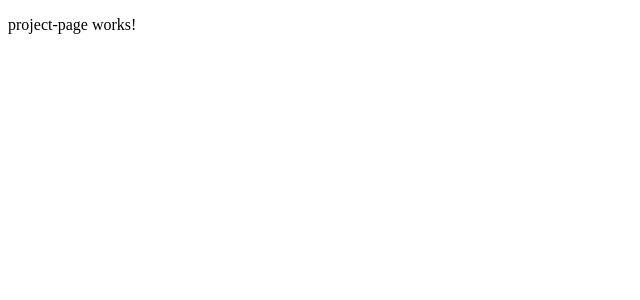
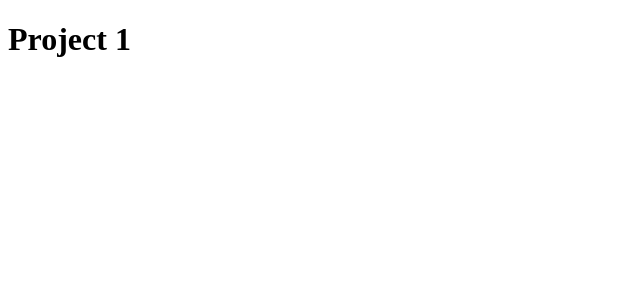
Before and after one commit to fswadling/ModelAngularApp, an Angular app in the folder model-angular-app/: page /project/0 in a window 1280 px wide. Shown: the top 300 px of the page, without its empty margins (0-640 px from the left). Built offline with nearby package versions, Linux system fonts and the light colour scheme.

Commit message:
Added project details page and project resolver

```diff
--- a/model-angular-app/src/app/app-routing.module.ts
+++ b/model-angular-app/src/app/app-routing.module.ts
@@ -2,6 +2,7 @@ import { NgModule } from '@angular/core';
 import { Routes, RouterModule } from '@angular/router';
 import { ProjectSelectionComponent } from './components/project-selection/project-selection.component';
 import { ProjectPageComponent } from './components/project-page/project-page.component';
+import { ProjectResolver } from './resolvers/project-resolver';
 
 const routes: Routes = [
   {
@@ -9,8 +10,11 @@ const routes: Routes = [
     component: ProjectSelectionComponent
   },
   {
-    path: 'project/:id',
-    component: ProjectPageComponent
+    path: 'project/:projectId',
+    component: ProjectPageComponent,
+    resolve: {
+      project: ProjectResolver
+    }
   }
 ];
 
--- a/model-angular-app/src/app/components/project-page/project-page.component.html
+++ b/model-angular-app/src/app/components/project-page/project-page.component.html
@@ -1,3 +1 @@
-<p>
-  project-page works!
-</p>
+<h1>{{projectName$ | async}}</h1>
--- a/model-angular-app/src/app/components/project-page/project-page.component.ts
+++ b/model-angular-app/src/app/components/project-page/project-page.component.ts
@@ -1,4 +1,8 @@
 import { Component, OnInit } from '@angular/core';
+import { ActivatedRoute } from '@angular/router';
+import { map } from 'rxjs/operators';
+import { Observable } from 'rxjs';
+import { Project } from 'src/app/models/project';
 
 @Component({
   selector: 'app-project-page',
@@ -7,7 +11,14 @@ import { Component, OnInit } from '@angular/core';
 })
 export class ProjectPageComponent implements OnInit {
 
-  constructor() { }
+  constructor(private actr: ActivatedRoute) { }
+
+  project$: Observable<Project> = this.actr.data.pipe(map(data => {
+    debugger;
+    return data.project;
+  }));
+
+  projectName$ = this.project$.pipe(map(p => p.name));
 
   ngOnInit() {
   }
--- /dev/null
+++ b/model-angular-app/src/app/resolvers/project-resolver.ts
@@ -0,0 +1,18 @@
+import { Injectable } from '@angular/core';
+import { Resolve, ActivatedRouteSnapshot, RouterStateSnapshot } from '@angular/router';
+import { Project } from '../models/project';
+import { Observable } from 'rxjs';
+import { ProjectService } from '../backend-services/project.service';
+
+@Injectable({
+  providedIn: 'root'
+})
+export class ProjectResolver implements Resolve<Project> {
+
+  constructor(private projectService: ProjectService) { }
+
+  resolve(route: ActivatedRouteSnapshot, rstate: RouterStateSnapshot): Observable<Project> {
+    const projectId: number = Number(route.params.projectId);
+    return this.projectService.getProject(projectId);
+  }
+}
```
Also changed, not shown: 1 other file (tests, documents, lock files or other folders).
